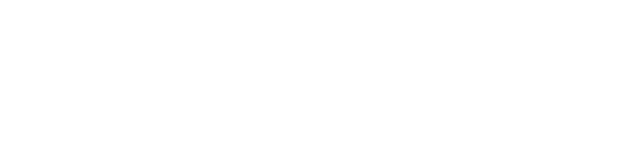
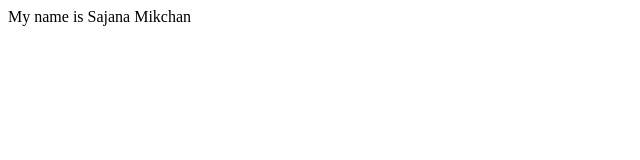
Before and after one commit to Sajana88/Web-Class, a plain HTML site: page index.html in a window 1280 px wide. Shown: the whole page, without its empty margins (0-640 px from the left). Drawn offline with Linux system fonts and the light colour scheme.

Commit message:
second commit

```diff
--- a/index.html
+++ b/index.html
@@ -6,6 +6,6 @@
     <title>Document</title>
 </head>
 <body>
-
+     My name is Sajana Mikchan
 </body>
 </html>
```
